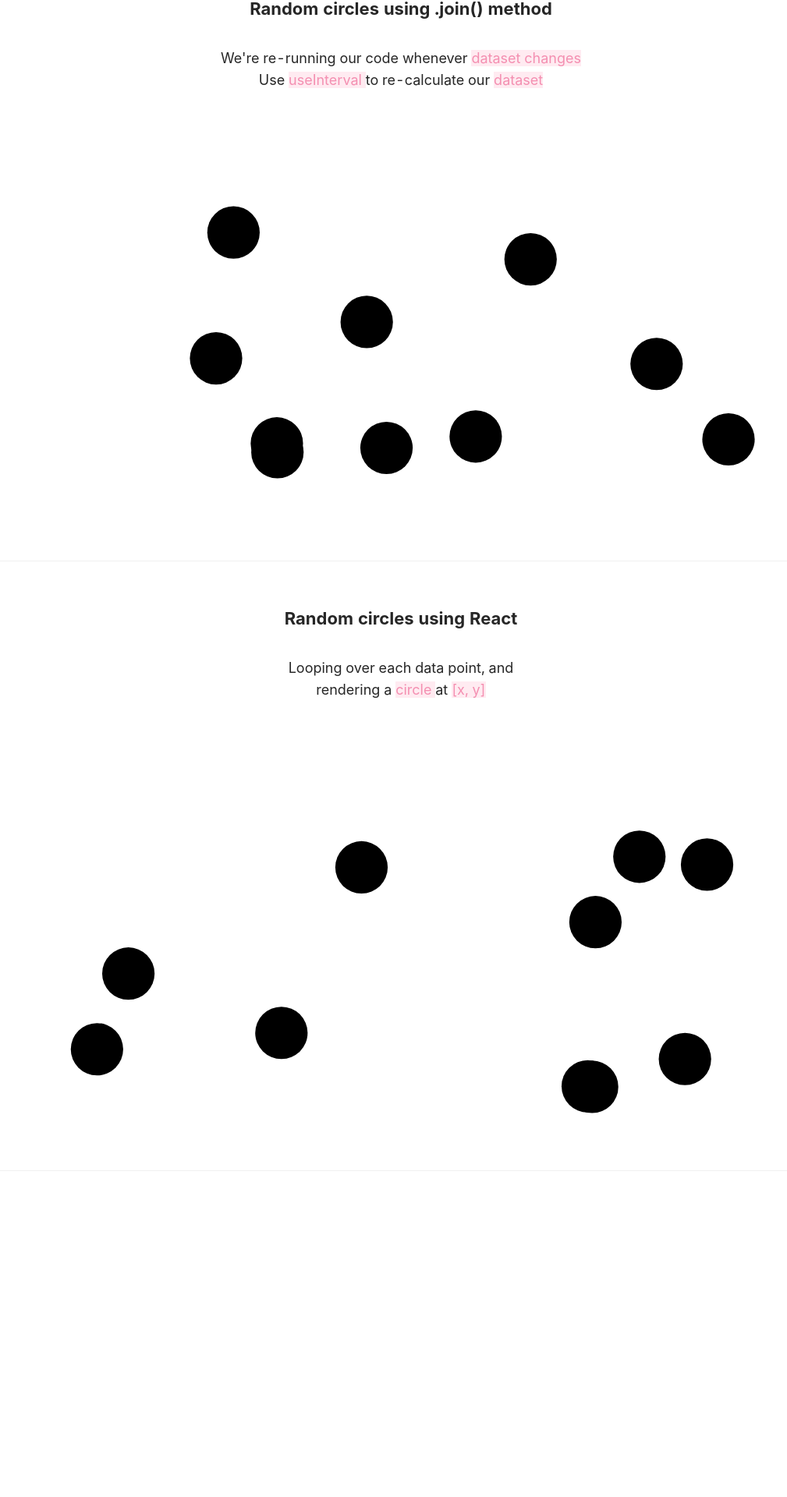
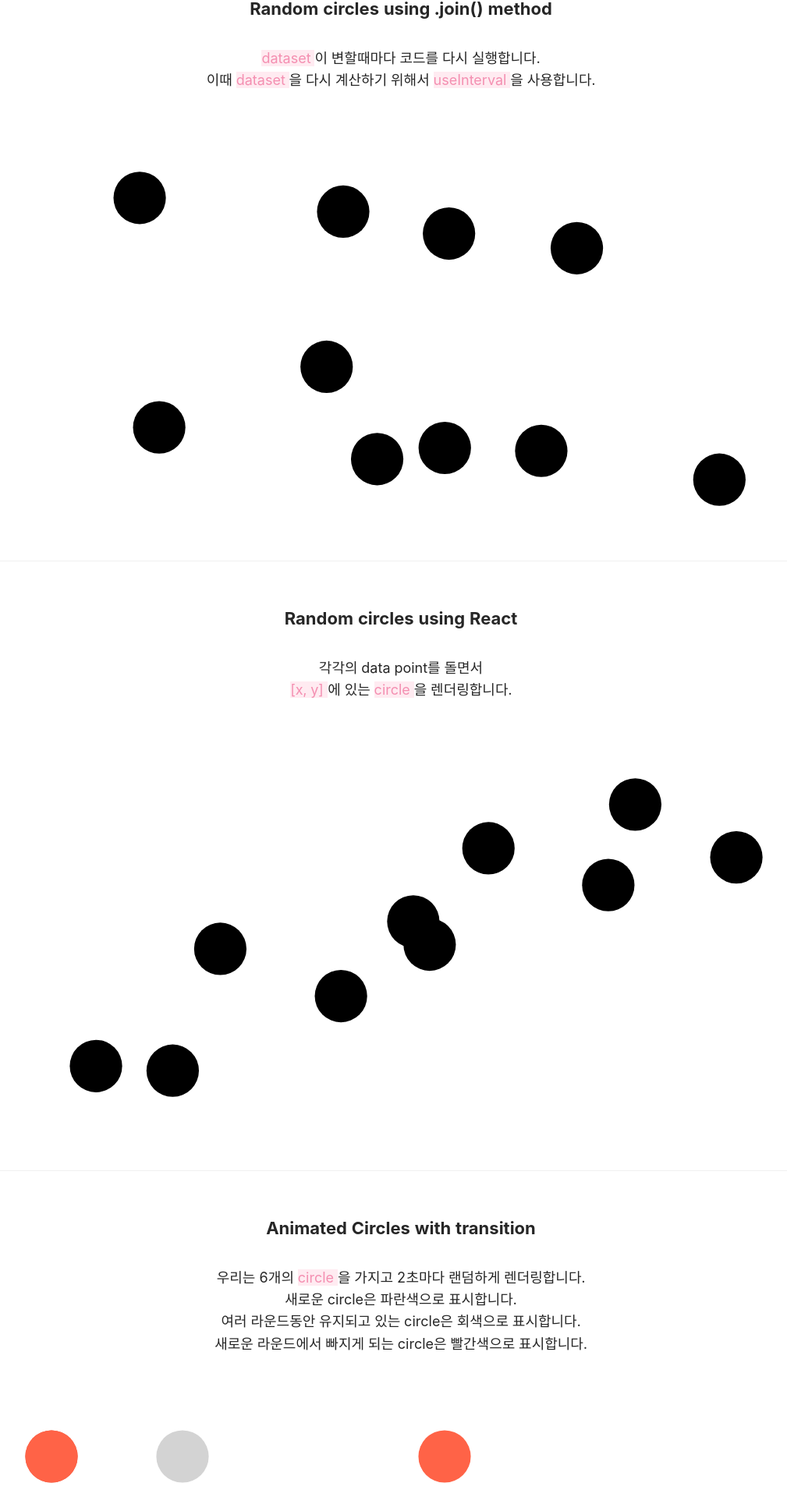
Before and after one commit to juajang/react-d3, a React (Create React App) app: page /react-with-d3 in a window 1280 px wide. Shown: the part 1210-3130 px from the top of the page at 78% size, without its empty margins (126-1135 px from the left). Before the commit the page ends 2816 px from the top, so only its background shows below. Built offline with nearby package versions, Linux system fonts and the light colour scheme.

Commit message:
add Animated Circles with transition

```diff
--- /dev/null
+++ b/src/components/basic/AnimatedCircle.jsx
@@ -0,0 +1,61 @@
+import React, { useRef, useEffect, useState } from "react";
+import useInterval from '../../hooks/useInterval';
+import * as d3 from "d3";
+
+export const generateCircles = () => {
+  const circles = new Array(5).fill(0);
+  return circles.map((value, index) => {
+    return Math.random() > 0.5 ? index + 1 : 0;
+  })
+};
+
+const AnimatedCircles = () => {
+  const [visibleCircles, setVisibleCircles] = useState(
+    generateCircles()
+  );
+  const ref = useRef();
+
+  useInterval(() => {
+    setVisibleCircles(generateCircles());
+  }, 2000);
+
+  useEffect(() => {
+    const svgElement = d3.select(ref.current);
+    svgElement
+      .selectAll("circle")
+      .data(visibleCircles, d => d)
+      .join(
+        enter => (
+          enter
+            .append("circle")
+            .attr("cx", d => d * 15 + 10)
+            .attr("cy", 10)
+            .attr("r", 0)
+            .attr("fill", "cornflowerblue")
+          .call(enter => (
+            enter.transition().duration(1200)
+              .attr("cy", 10)
+              .attr("r", 3)
+              .style("opacity", 1)
+          ))
+        ),
+        update => (
+          update.attr("fill", "lightgrey")
+        ),
+        exit => (
+          exit.attr("fill", "tomato")
+            .call(exit => (
+              exit.transition().duration(1200)
+                .attr("r", 0)
+                .remove()
+            ))
+        )
+      )
+  }, [visibleCircles])
+
+  return (
+    <svg ref={ref} viewBox="0 0 100 20" />
+  );
+};
+
+export default AnimatedCircles;
--- a/src/pages/ReactWithD3Basic.jsx
+++ b/src/pages/ReactWithD3Basic.jsx
@@ -7,6 +7,7 @@ import { Divider } from "antd";
 import Mark from "../components/common/Mark";
 import RandomCirclesUsingReact from "../components/basic/RandomCircleUsingReact";
 import RandomCircles from "../components/basic/RandomCircles";
+import AnimatedCircle from '../components/basic/AnimatedCircle';
 
 const Wrapper = styled.div`
   display: grid;
@@ -71,18 +72,26 @@ const ReactWithD3Basic = () => {
       <Divider/>
       <Title> Random circles using .join() method </Title>
       <p>
-        We're re-running our code whenever <Mark> dataset changes </Mark> <br/>
-        Use <Mark> useInterval </Mark> to re-calculate our <Mark> dataset </Mark>
+        <Mark> dataset </Mark>이 변할때마다 코드를 다시 실행합니다. <br/>
+        이때 <Mark> dataset </Mark>을 다시 계산하기 위해서 <Mark> useInterval </Mark>을 사용합니다.
       </p>
       <RandomCircles/>
       <Divider/>
       <Title> Random circles using React </Title>
       <p>
-        Looping over each data point, and <br/>
-        rendering a <Mark> circle </Mark> at <Mark> [x, y] </Mark>
+        각각의 data point를 돌면서<br/>
+        <Mark> [x, y] </Mark>에 있는 <Mark> circle </Mark>을 렌더링합니다.
       </p>
       <RandomCirclesUsingReact/>
       <Divider/>
+      <Title> Animated Circles with transition </Title>
+      <p>
+        우리는 6개의 <Mark> circle </Mark>을 가지고 2초마다 랜덤하게 렌더링합니다. <br/>
+        새로운 circle은 파란색으로 표시합니다.  <br/>
+        여러 라운드동안 유지되고 있는 circle은 회색으로 표시합니다.  <br/>
+        새로운 라운드에서 빠지게 되는 circle은 빨간색으로 표시합니다.  <br/>
+      </p>
+      <AnimatedCircle/>
     </Wrapper>
   );
 }
```
